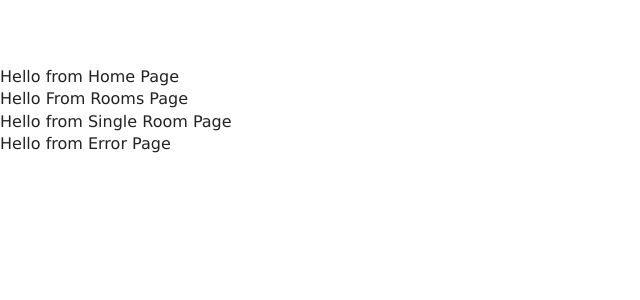
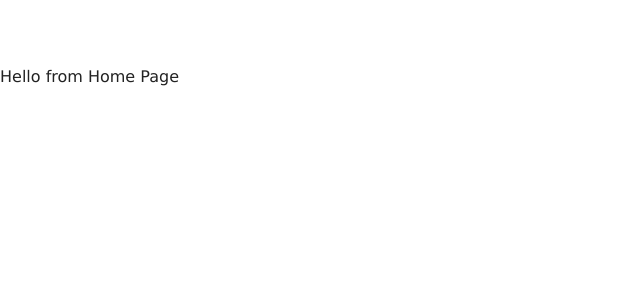
Before and after one commit to tzone85/react-beach-resort, a React (Create React App) app: page / in a window 1280 px wide. Shown: the top 300 px of the page, without its empty margins (0-640 px from the left). Built offline with nearby package versions, Linux system fonts and the light colour scheme.

Commit message:
set up routing as well as error routing to the error page if the route does not match any existing route

```diff
--- a/src/App.js
+++ b/src/App.js
@@ -6,14 +6,19 @@ import Rooms from './pages/Rooms';
 import Error from './pages/Error';
 import SingleRoom from './pages/SingleRoom';
 
+import { BrowserRouter as Router, Route, Switch } from 'react-router-dom';
+
 function App() {
   return (
-    <>
-        <Home></Home>
-        <Rooms></Rooms>
-        <SingleRoom></SingleRoom>
-        <Error></Error>
-    </>
+    <Router>
+        <Switch>
+            <Route exact path="/" exact component={Home} />
+            <Route exact path="/rooms/" component={Rooms} />
+            <Route exact path="/rooms/:slug" component={SingleRoom} />
+
+            <Route component={Error} />
+        </Switch>
+    </Router>
   );
 }
 
```
